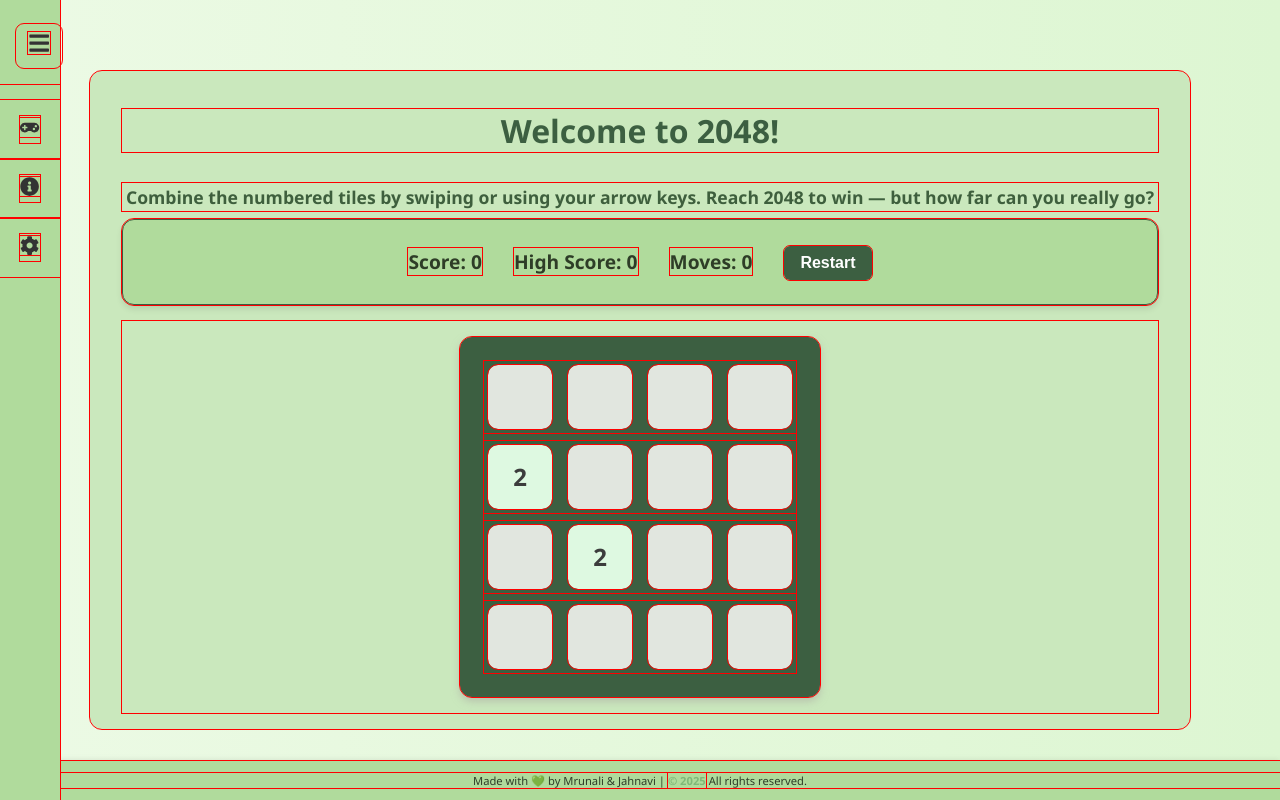
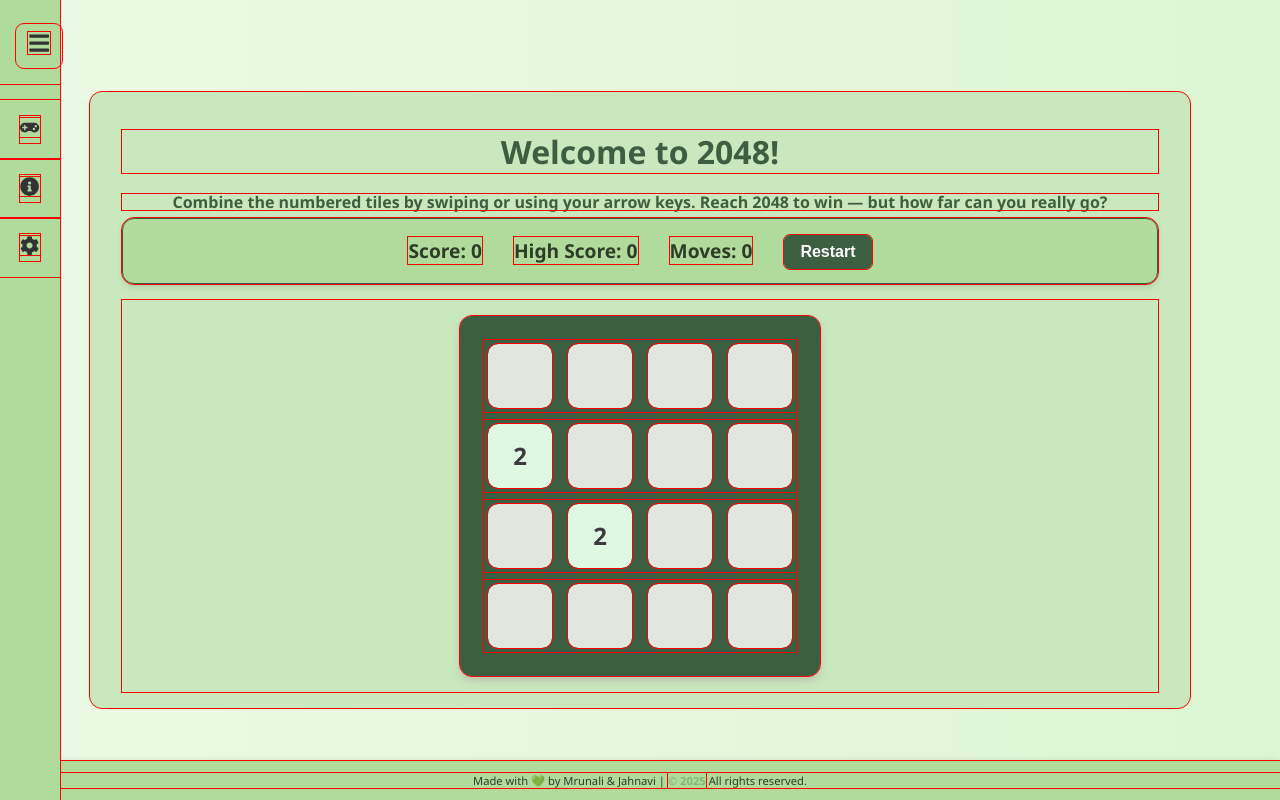
Before and after one commit to janhaviss/2048_Game, a React (Vite) app in the folder 2048_game/: page / in a window 1280 px wide. Built offline with nearby package versions, Linux system fonts and the light colour scheme.

Commit message:
Removed padding and made small font changes

```diff
--- a/2048_game/src/App.css
+++ b/2048_game/src/App.css
@@ -85,16 +85,16 @@ html, body {
 .main-content h1 {
   font-size: 2rem;
   font-weight: bold;
-  margin-bottom: 0.5rem;
+  margin-bottom: 0rem;
   color: #3c5f41;
   text-align: center;
 }
 
 .intro-text {
-  font-size: 1.1rem;
+  font-size: 1rem;
   margin-bottom: 0.5rem;
   color: #3e5f3d;
-  line-height: 1.6;
+  line-height: 1;
   text-align: center;
 }
 
--- a/2048_game/src/css/Game.css
+++ b/2048_game/src/css/Game.css
@@ -42,7 +42,7 @@
   gap: 2rem;
   margin-bottom: 1rem;
   background-color: #B0DB9C;
-  padding: 0.6rem 1rem;
+  /* padding: 0.6rem 1rem; */
   border-radius: 12px;
   box-shadow: 0 4px 6px rgba(0, 0, 0, 0.1);
   border: 1px solid #3c5f41;
```
